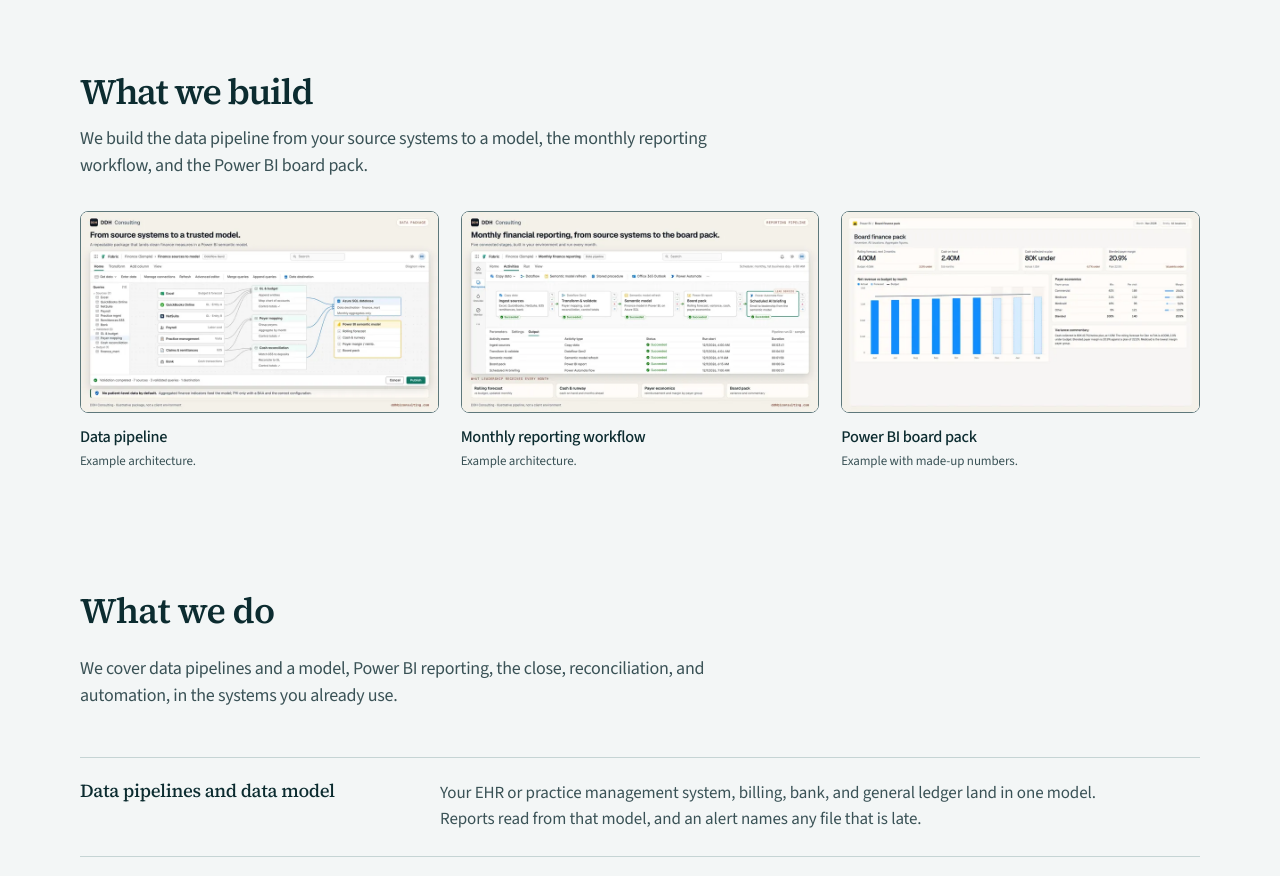
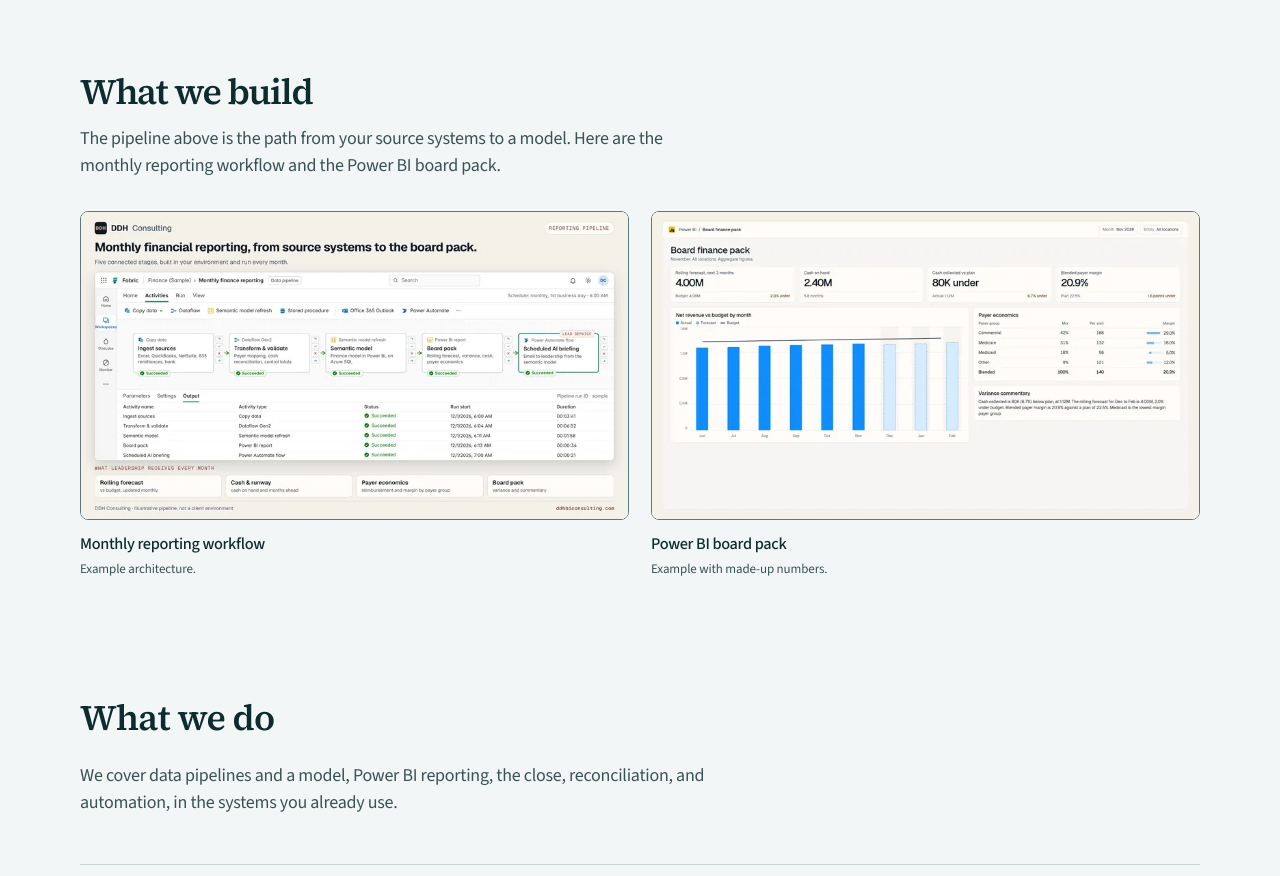
Before and after one commit to pedrodahdah1/ddhconsulting.com, a plain HTML site: page index.html in a window 1280 px wide. Shown: the part 860-1736 px from the top of the page. Drawn offline with Linux system fonts and the light colour scheme.

Commit message:
Keep the pipeline diagram in the hero only.
What we build now shows the monthly workflow and the board pack as two larger cards in the same column, and the intro points to the pipeline above.

Co-authored-by: deadpool <pedrodahdah1@users.noreply.github.com>

```diff
--- a/assets/site.css
+++ b/assets/site.css
@@ -279,7 +279,7 @@ section[id] { scroll-margin-top: 96px; }
 .visual-band { padding: var(--s4) 0 var(--s6); }
 .gallery {
   display: grid;
-  grid-template-columns: repeat(3, minmax(0, 1fr));
+  grid-template-columns: repeat(2, minmax(0, 1fr));
   gap: 22px;
   align-items: start;
 }
--- a/index.html
+++ b/index.html
@@ -157,25 +157,13 @@
   <div class="wrap">
     <div class="section-head">
       <h2 class="reveal">What we build</h2>
-      <p class="lede">We build the data pipeline from your source systems to a model, the monthly reporting workflow, and the Power BI board pack.</p>
+      <p class="lede">The pipeline above is the path from your source systems to a model. Here are the monthly reporting workflow and the Power BI board pack.</p>
     </div>
     <div class="gallery">
       <figure class="gallery-card">
-        <button type="button" class="gallery-open frame-zoom frame-model" aria-label="Enlarge the data pipeline diagram">
-          <picture>
-          <source type="image/webp" srcset="/assets/visuals/source-to-model-800.webp 800w, /assets/visuals/source-to-model-1280.webp 1280w, /assets/visuals/source-to-model.webp 1920w" sizes="(min-width: 1100px) 420px, calc(100vw - 32px)">
-          <img src="/assets/visuals/source-to-model.png" width="1920" height="1080" alt="Data pipeline from source systems to a Power BI model. Excel, QuickBooks, NetSuite, payroll, practice management, remittances, and the bank feed a database, then a model for the rolling forecast, cash, payer margin, and the board pack." loading="lazy">
-        </picture>
-        </button>
-        <figcaption>
-          <span class="gallery-name">Data pipeline</span>
-          <span class="example-note">Example architecture.</span>
-        </figcaption>
-      </figure>
-      <figure class="gallery-card">
         <button type="button" class="gallery-open frame-zoom frame-flow" aria-label="Enlarge the monthly reporting workflow">
           <picture>
-          <source type="image/webp" srcset="/assets/visuals/pipeline-800.webp 800w, /assets/visuals/pipeline-1280.webp 1280w, /assets/visuals/pipeline.webp 1920w" sizes="(min-width: 1100px) 420px, calc(100vw - 32px)">
+          <source type="image/webp" srcset="/assets/visuals/pipeline-800.webp 800w, /assets/visuals/pipeline-1280.webp 1280w, /assets/visuals/pipeline.webp 1920w" sizes="(min-width: 1100px) 540px, calc(100vw - 32px)">
           <img src="/assets/visuals/pipeline.png" width="1920" height="1080" alt="Monthly reporting workflow: ingest sources, transform and validate, refresh the model, publish the board pack, and send a scheduled briefing." loading="lazy">
         </picture>
         </button>
@@ -187,7 +175,7 @@
       <figure class="gallery-card">
         <button type="button" class="gallery-open frame-zoom frame-board" aria-label="Enlarge the Power BI board pack">
           <picture>
-          <source type="image/webp" srcset="/assets/visuals/board-finance-pack-800.webp 800w, /assets/visuals/board-finance-pack-1280.webp 1280w, /assets/visuals/board-finance-pack.webp 1920w" sizes="(min-width: 1100px) 420px, calc(100vw - 32px)">
+          <source type="image/webp" srcset="/assets/visuals/board-finance-pack-800.webp 800w, /assets/visuals/board-finance-pack-1280.webp 1280w, /assets/visuals/board-finance-pack.webp 1920w" sizes="(min-width: 1100px) 540px, calc(100vw - 32px)">
           <img src="/assets/visuals/board-finance-pack.png" width="1920" height="1080" alt="Power BI board finance pack with a rolling forecast, cash on hand, cash collected against plan, and payer margin. Example with made-up numbers." loading="lazy">
         </picture>
         </button>
```
